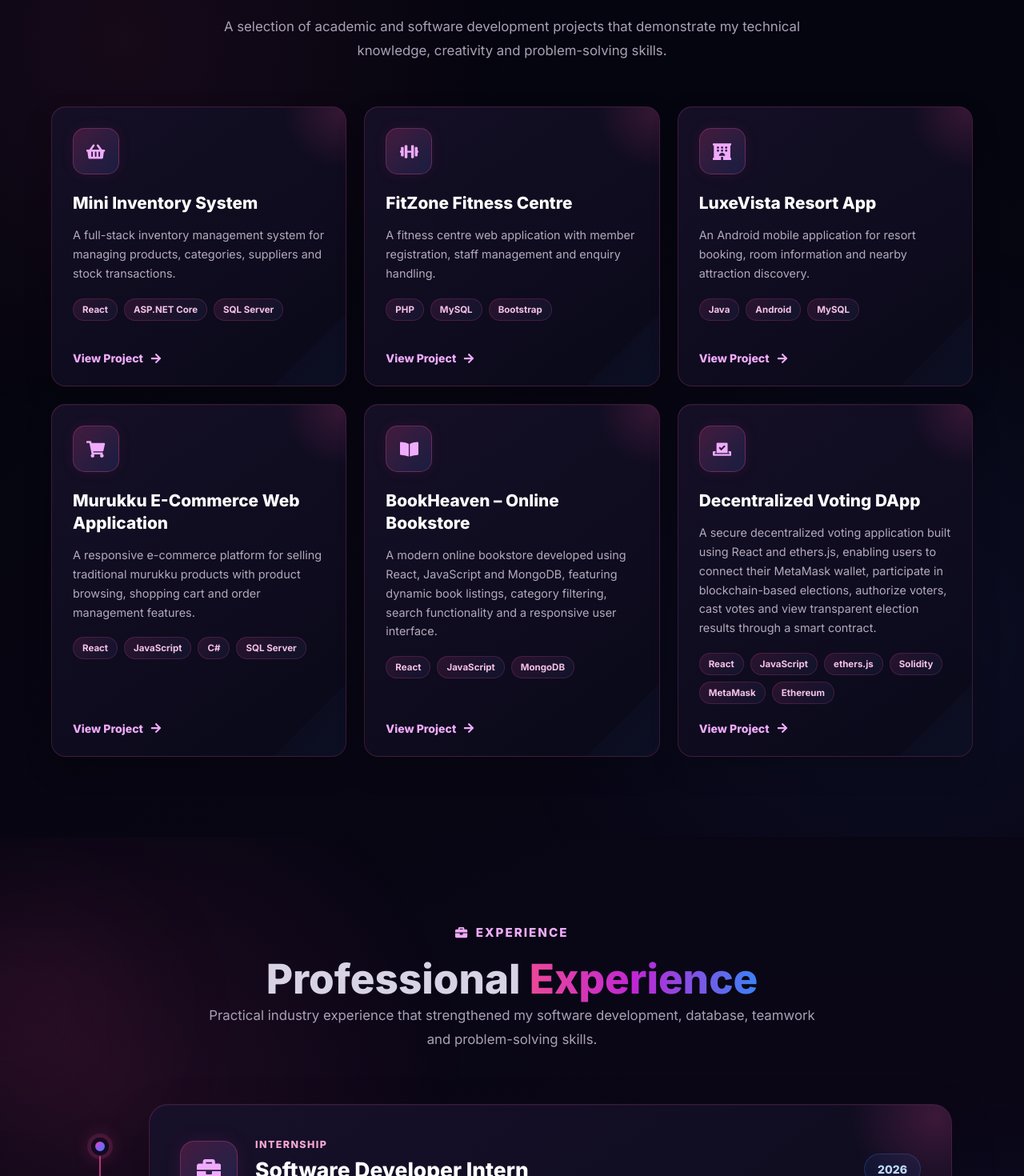
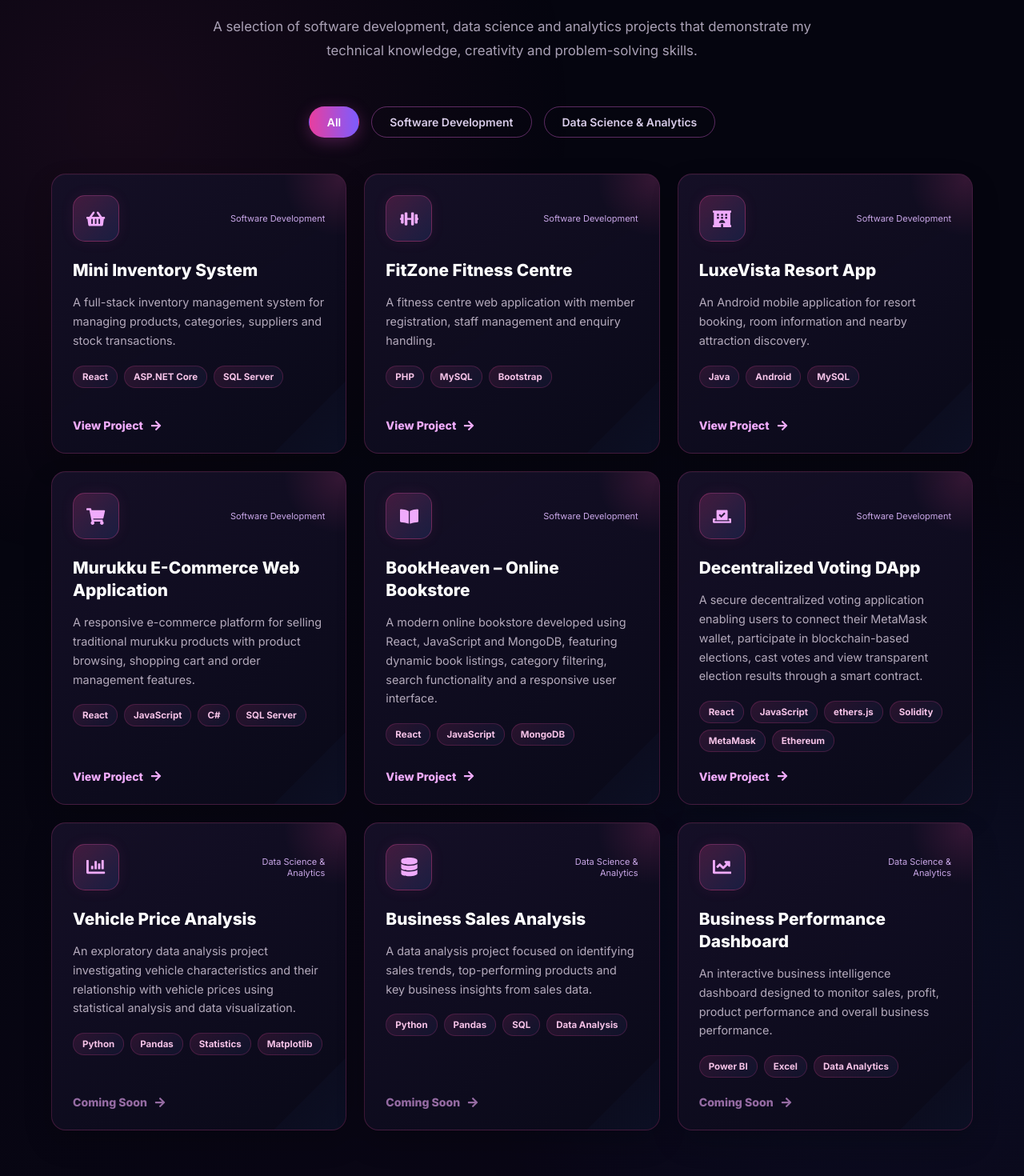
Before and after one commit to thashmiemaya-coder/thashmi-portfolio, a React (Vite) app: page / in a window 1280 px wide. Shown: the part 4280-5750 px from the top of the page at 80% size. Built offline with nearby package versions, Linux system fonts and the light colour scheme.

Commit message:
add project category filters and enhance project card layout

```diff
--- a/src/pages/Projects.jsx
+++ b/src/pages/Projects.jsx
@@ -7,70 +7,133 @@ import {
   FaVoteYea,
   FaArrowRight,
   FaCode,
+  FaChartBar,
+  FaDatabase,
+  FaChartLine,
 } from "react-icons/fa";
+
+import { useState } from "react";
 
 import "../styles/projects.css";
 
 function Projects() {
+  const [activeCategory, setActiveCategory] = useState("All");
+
   const projects = [
     {
-
       icon: <FaShoppingBasket />,
       title: "Mini Inventory System",
       description:
         "A full-stack inventory management system for managing products, categories, suppliers and stock transactions.",
       technologies: ["React", "ASP.NET Core", "SQL Server"],
+      category: "Software Development",
       link: "https://frontend-mini-inventory-shop.vercel.app/dashboard",
     },
+
     {
-
       icon: <FaDumbbell />,
       title: "FitZone Fitness Centre",
       description:
         "A fitness centre web application with member registration, staff management and enquiry handling.",
       technologies: ["PHP", "MySQL", "Bootstrap"],
+      category: "Software Development",
       link: "https://github.com/thashmiemaya-coder/Fitzone-Gym-Website",
     },
+
     {
-
       icon: <FaHotel />,
       title: "LuxeVista Resort App",
       description:
         "An Android mobile application for resort booking, room information and nearby attraction discovery.",
       technologies: ["Java", "Android", "MySQL"],
+      category: "Software Development",
       link: "https://github.com/thashmiemaya-coder/LuxeVistaResort-MobileApp",
     },
+
     {
-
       icon: <FaShoppingCart />,
       title: "Murukku E-Commerce Web Application",
       description:
         "A responsive e-commerce platform for selling traditional murukku products with product browsing, shopping cart and order management features.",
       technologies: ["React", "JavaScript", "C#", "SQL Server"],
+      category: "Software Development",
       link: "https://github.com/thashmiemaya-coder/murukku-react-frontend",
     },
+
     {
-
       icon: <FaBookOpen />,
       title: "BookHeaven – Online Bookstore",
       description:
         "A modern online bookstore developed using React, JavaScript and MongoDB, featuring dynamic book listings, category filtering, search functionality and a responsive user interface.",
       technologies: ["React", "JavaScript", "MongoDB"],
+      category: "Software Development",
       link: "https://book-heaven-frontend-pink.vercel.app/",
     },
-   {
-  icon: <FaVoteYea />,
-  title: "Decentralized Voting DApp",
-  description:
-    "A secure decentralized voting application built using React and ethers.js, enabling users to connect their MetaMask wallet, participate in blockchain-based elections, authorize voters, cast votes and view transparent election results through a smart contract.",
-  technologies: ["React", "JavaScript", "ethers.js", "Solidity", "MetaMask", "Ethereum"],
-  link: "https://github.com/thashmiemaya-coder/decentralized-voting-dapp",
+
+    {
+      icon: <FaVoteYea />,
+      title: "Decentralized Voting DApp",
+      description:
+        "A secure decentralized voting application enabling users to connect their MetaMask wallet, participate in blockchain-based elections, cast votes and view transparent election results through a smart contract.",
+      technologies: [
+        "React",
+        "JavaScript",
+        "ethers.js",
+        "Solidity",
+        "MetaMask",
+        "Ethereum",
+      ],
+      category: "Software Development",
+      link: "https://github.com/thashmiemaya-coder/decentralized-voting-dapp",
+    },
+
+    // =========================
+    // DATA SCIENCE PROJECTS
+    // =========================
+
+    {
+      icon: <FaChartBar />,
+      title: "Vehicle Price Analysis",
+      description:
+        "An exploratory data analysis project investigating vehicle characteristics and their relationship with vehicle prices using statistical analysis and data visualization.",
+      technologies: ["Python", "Pandas", "Statistics", "Matplotlib"],
+      category: "Data Science & Analytics",
+      link: "#",
+    },
+
+    {
+      icon: <FaDatabase />,
+      title: "Business Sales Analysis",
+      description:
+        "A data analysis project focused on identifying sales trends, top-performing products and key business insights from sales data.",
+      technologies: ["Python", "Pandas", "SQL", "Data Analysis"],
+      category: "Data Science & Analytics",
+      link: "#",
+    },
+
+    {
+      icon: <FaChartLine />,
+      title: "Business Performance Dashboard",
+      description:
+        "An interactive business intelligence dashboard designed to monitor sales, profit, product performance and overall business performance.",
+      technologies: ["Power BI", "Excel", "Data Analytics"],
+      category: "Data Science & Analytics",
+      link: "#",
     },
   ];
+
+  const filteredProjects =
+    activeCategory === "All"
+      ? projects
+      : projects.filter(
+          (project) => project.category === activeCategory
+        );
 
   return (
     <section id="projects" className="projects-section">
       <div className="projects-container">
+
+        {/* Heading */}
         <div className="projects-heading">
           <span className="projects-label">
             <FaCode />
@@ -82,31 +145,76 @@ function Projects() {
           </h2>
 
           <p>
-            A selection of academic and software development projects that
-            demonstrate my technical knowledge, creativity and problem-solving
-            skills.
+            A selection of software development, data science and analytics
+            projects that demonstrate my technical knowledge, creativity and
+            problem-solving skills.
           </p>
         </div>
 
+        {/* Category Filter */}
+        <div className="project-filters">
+
+          <button
+            className={activeCategory === "All" ? "active" : ""}
+            onClick={() => setActiveCategory("All")}
+          >
+            All
+          </button>
+
+          <button
+            className={
+              activeCategory === "Software Development" ? "active" : ""
+            }
+            onClick={() =>
+              setActiveCategory("Software Development")
+            }
+          >
+            Software Development
+          </button>
+
+          <button
+            className={
+              activeCategory === "Data Science & Analytics" ? "active" : ""
+            }
+            onClick={() =>
+              setActiveCategory("Data Science & Analytics")
+            }
+          >
+            Data Science & Analytics
+          </button>
+
+        </div>
+
+        {/* Projects */}
         <div className="projects-grid">
-          {projects.map((project) => (
-            <article className="project-card" key={project.number}>
+          {filteredProjects.map((project) => (
+            <article className="project-card" key={project.title}>
+
               <div className="project-top">
-                <div className="project-icon">{project.icon}</div>
-                <span className="project-number">{project.number}</span>
+                <div className="project-icon">
+                  {project.icon}
+                </div>
+
+                <span className="project-category">
+                  {project.category}
+                </span>
               </div>
 
               <h3>{project.title}</h3>
 
-              <p className="project-description">{project.description}</p>
+              <p className="project-description">
+                {project.description}
+              </p>
 
               <div className="project-technologies">
                 {project.technologies.map((technology) => (
-                  <span key={technology}>{technology}</span>
+                  <span key={technology}>
+                    {technology}
+                  </span>
                 ))}
               </div>
 
-              {project.link ? (
+              {project.link && project.link !== "#" ? (
                 <a
                   href={project.link}
                   className="project-link"
@@ -122,9 +230,11 @@ function Projects() {
                   <FaArrowRight />
                 </span>
               )}
+
             </article>
           ))}
         </div>
+
       </div>
     </section>
   );
--- a/src/styles/projects.css
+++ b/src/styles/projects.css
@@ -441,3 +441,55 @@
     font-size: 0.68rem;
   }
 }
+
+/* Project Category Filters */
+
+.project-filters {
+  display: flex;
+  justify-content: center;
+  align-items: center;
+  gap: 15px;
+  margin: 35px 0 45px;
+  flex-wrap: wrap;
+}
+
+.project-filters button {
+  padding: 10px 22px;
+  border: 1px solid rgba(220, 100, 220, 0.4);
+  border-radius: 25px;
+  background: transparent;
+  color: #d8cce8;
+  font-size: 14px;
+  font-weight: 600;
+  cursor: pointer;
+  transition: all 0.3s ease;
+}
+
+.project-filters button:hover {
+  border-color: #d85bdc;
+  color: #ffffff;
+  transform: translateY(-2px);
+}
+
+.project-filters button.active {
+  background: linear-gradient(90deg, #e83e9f, #7c5cff);
+  color: white;
+  border-color: transparent;
+  box-shadow: 0 5px 20px rgba(210, 70, 190, 0.3);
+}
+
+/* Category text on project card */
+
+.project-category {
+  font-size: 11px;
+  color: #c9a7e8;
+  text-align: right;
+  max-width: 120px;
+}
+
+/* Disabled project link */
+
+.project-link-disabled {
+  opacity: 0.6;
+  cursor: default;
+}
```
